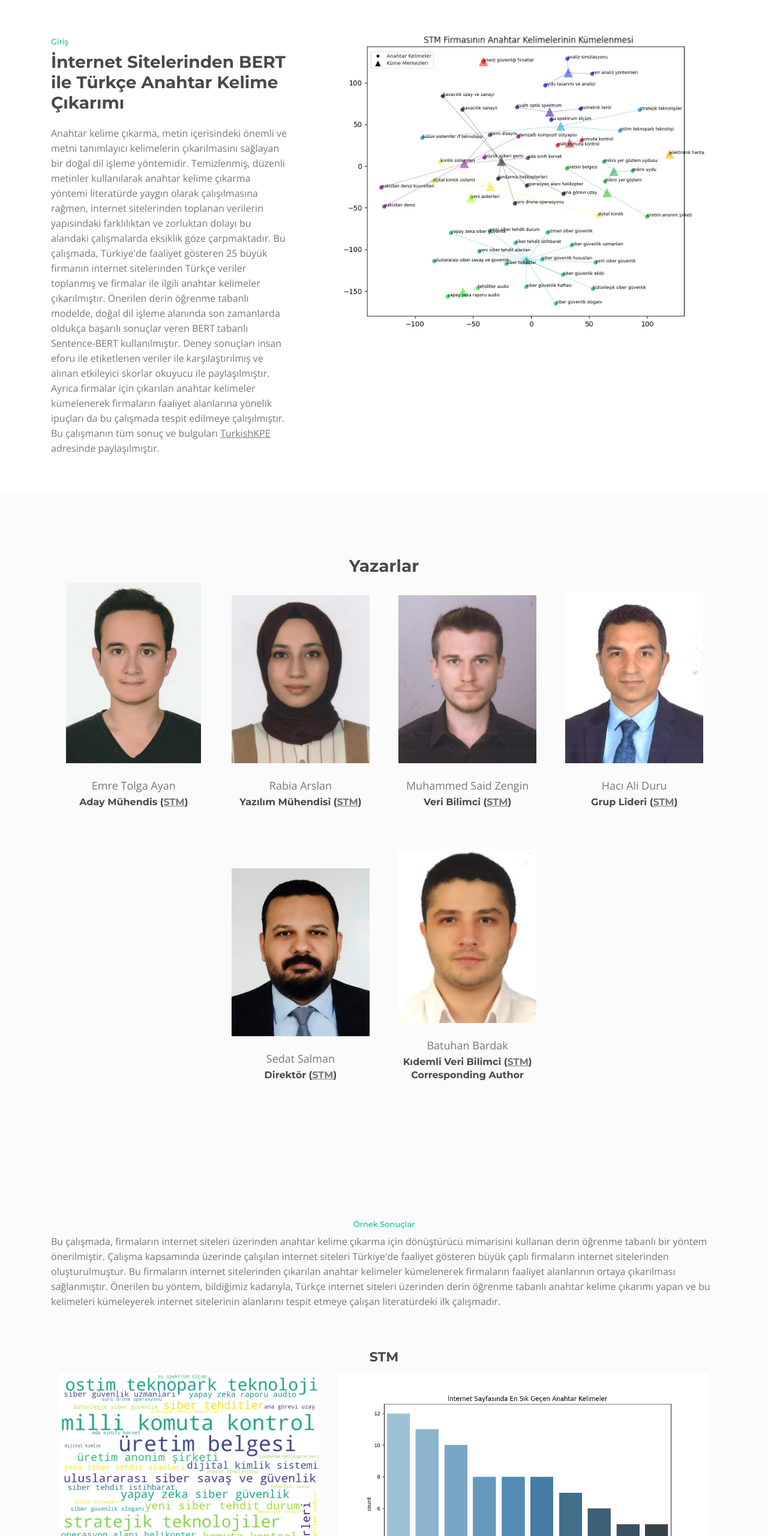
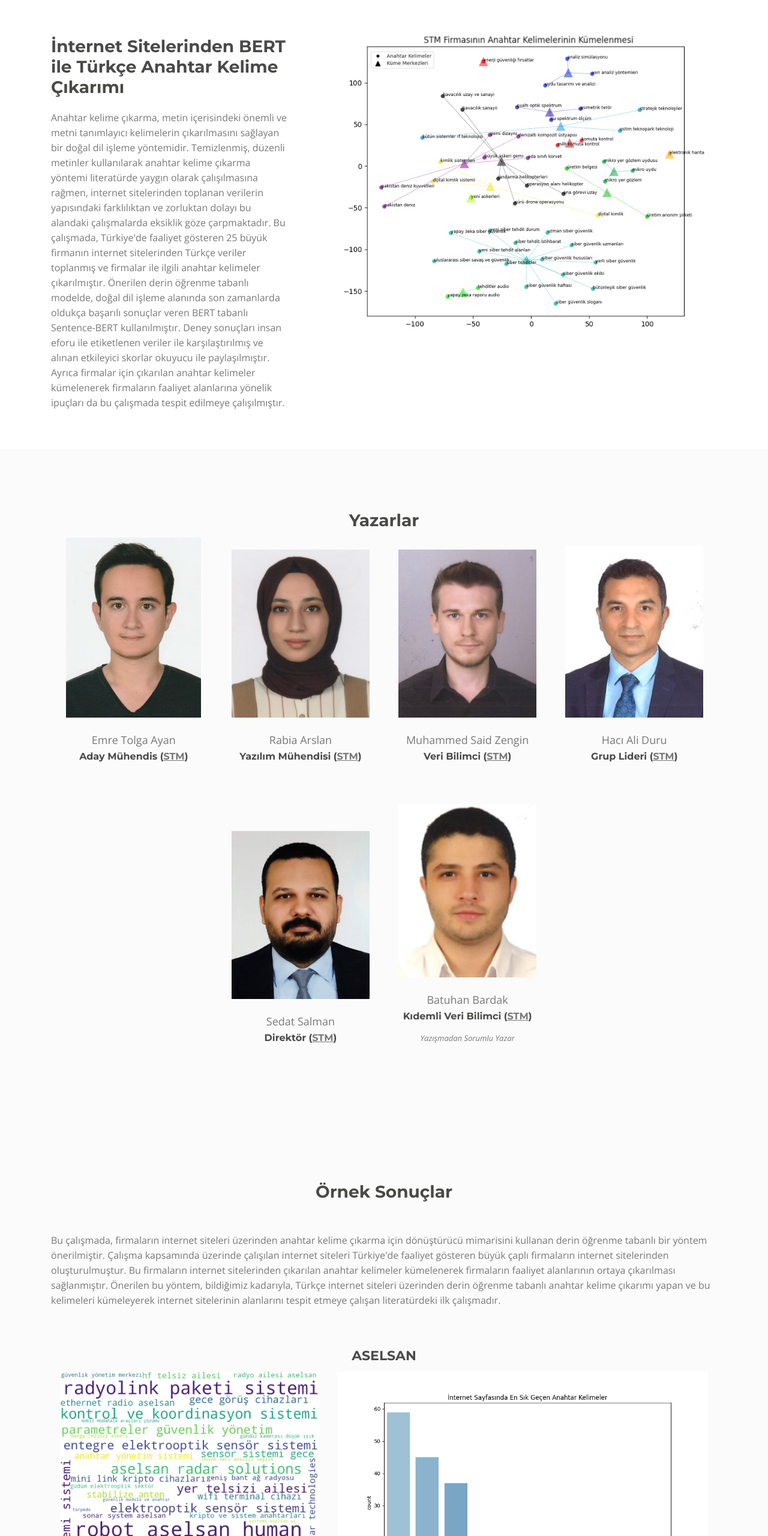
Before and after one commit to TurkishKPE/TurkishKPE.github.io, a plain HTML site: page index.html in a window 1280 px wide. Shown: the part 946-3506 px from the top of the page at 60% size. Drawn offline with nearby package versions, Linux system fonts and the light colour scheme.

Commit message:
refactor

```diff
--- a/index.html
+++ b/index.html
@@ -74,9 +74,8 @@
             <div class="row">
                 <div class="col-lg-5">
                     <div class="text-container">
-                        <div class="section-title">Giriş</div>
                         <h2>İnternet Sitelerinden BERT ile Türkçe Anahtar Kelime Çıkarımı</h2>
-                        <p>Anahtar kelime çıkarma, metin içerisindeki önemli ve metni tanımlayıcı kelimelerin çıkarılmasını sağlayan bir doğal dil işleme yöntemidir. Temizlenmiş, düzenli metinler kullanılarak anahtar kelime çıkarma yöntemi literatürde yaygın olarak çalışılmasına rağmen, internet sitelerinden toplanan verilerin yapısındaki farklılıktan ve zorluktan dolayı bu alandaki çalışmalarda eksiklik göze çarpmaktadır. Bu çalışmada, Türkiye'de faaliyet gösteren 25 büyük firmanın internet sitelerinden Türkçe veriler toplanmış ve firmalar ile ilgili anahtar kelimeler çıkarılmıştır. Önerilen derin öğrenme tabanlı modelde, doğal dil işleme alanında son zamanlarda oldukça başarılı sonuçlar veren BERT tabanlı Sentence-BERT kullanılmıştır. Deney sonuçları insan eforu ile etiketlenen veriler ile karşılaştırılmış ve alınan etkileyici skorlar okuyucu ile paylaşılmıştır. Ayrıca firmalar için çıkarılan anahtar kelimeler kümelenerek firmaların faaliyet alanlarına yönelik ipuçları da bu çalışmada tespit edilmeye çalışılmıştır. Bu çalışmanın tüm sonuç ve bulguları <a href="https://turkishkpe.github.io">TurkishKPE</a> adresinde paylaşılmıştır.</p>
+                        <p>Anahtar kelime çıkarma, metin içerisindeki önemli ve metni tanımlayıcı kelimelerin çıkarılmasını sağlayan bir doğal dil işleme yöntemidir. Temizlenmiş, düzenli metinler kullanılarak anahtar kelime çıkarma yöntemi literatürde yaygın olarak çalışılmasına rağmen, internet sitelerinden toplanan verilerin yapısındaki farklılıktan ve zorluktan dolayı bu alandaki çalışmalarda eksiklik göze çarpmaktadır. Bu çalışmada, Türkiye'de faaliyet gösteren 25 büyük firmanın internet sitelerinden Türkçe veriler toplanmış ve firmalar ile ilgili anahtar kelimeler çıkarılmıştır. Önerilen derin öğrenme tabanlı modelde, doğal dil işleme alanında son zamanlarda oldukça başarılı sonuçlar veren BERT tabanlı Sentence-BERT kullanılmıştır. Deney sonuçları insan eforu ile etiketlenen veriler ile karşılaştırılmış ve alınan etkileyici skorlar okuyucu ile paylaşılmıştır. Ayrıca firmalar için çıkarılan anahtar kelimeler kümelenerek firmaların faaliyet alanlarına yönelik ipuçları da bu çalışmada tespit edilmeye çalışılmıştır.</p>
                     </div> <!-- end of text-container -->
                 </div> <!-- end of col -->
                 <div class="col-lg-7">
@@ -157,7 +156,7 @@
                             <img class="img-fluid" src="images/team_batuhan.jpeg" alt="alternative">
                         </div> <!-- end of image wrapper -->
                         <p class="p-large">Batuhan Bardak</p>
-                        <p class="job-title">Kıdemli Veri Bilimci (<a href="https://www.stm.com.tr/">STM</a>) Corresponding Author</p>
+                        <p class="job-title">Kıdemli Veri Bilimci (<a href="https://www.stm.com.tr/">STM</a>)</p><i style="font-size:13px">Yazışmadan Sorumlu Yazar</i>
                     </div> <!-- end of team-member -->
                     <!-- end of team member -->
                 </div> <!-- end of col -->
@@ -171,21 +170,21 @@
         <div class="container">
             <div class="row">
                 <div class="col-lg-12">
-                    <div class="section-title">Örnek Sonuçlar</div>
+                    <h2>Örnek Sonuçlar</h2>
                     <p>Bu çalışmada, firmaların internet siteleri üzerinden anahtar kelime çıkarma için dönüştürücü mimarisini kullanan derin öğrenme tabanlı bir yöntem önerilmiştir. Çalışma kapsamında üzerinde çalışılan internet siteleri Türkiye'de faaliyet gösteren büyük çaplı firmaların internet sitelerinden oluşturulmuştur. Bu firmaların internet sitelerinden çıkarılan anahtar kelimeler kümelenerek firmaların faaliyet alanlarının ortaya çıkarılması sağlanmıştır. Önerilen bu yöntem, bildiğimiz kadarıyla, Türkçe internet siteleri üzerinden derin öğrenme tabanlı anahtar kelime çıkarımı yapan ve bu kelimeleri kümeleyerek internet sitelerinin alanlarını tespit etmeye çalışan literatürdeki ilk çalışmadır.</p>
 
                     <br><br>
                     <div class="container">
-                        <h3>STM</h3>
+                        <h3>ASELSAN</h3>
                         <div class="row">
                             <div class="col-lg-5">
                                 <div class="text-container">
-                                    <img class="img-fluid" src="images/stm_wordcloud.png" alt="alternative">
+                                    <img class="img-fluid" src="images/aselsan_wordcloud.png" alt="alternative">
                                 </div>
                             </div>
                             <div class="col-lg-7">
                                 <div class="image-container">
-                                    <img class="img-fluid" src="images/stm_histogram.png" alt="alternative">
+                                    <img class="img-fluid" src="images/aselsan_histogram.png" alt="alternative">
                                 </div>
                             </div>
                         </div>
@@ -193,16 +192,16 @@
 
                     <br><br><br>
                     <div class="container">
-                        <h3>TEI</h3>
+                        <h3>TUSAŞ</h3>
                         <div class="row">
                             <div class="col-lg-5">
                                 <div class="text-container">
-                                    <img class="img-fluid" src="images/tei_wordcloud.png" alt="alternative">
+                                    <img class="img-fluid" src="images/tusas_wordcloud.png" alt="alternative">
                                 </div>
                             </div>
                             <div class="col-lg-7">
                                 <div class="image-container">
-                                    <img class="img-fluid" src="images/tei_histogram.png" alt="alternative">
+                                    <img class="img-fluid" src="images/tusas_histogram.png" alt="alternative">
                                 </div>
                             </div>
                         </div>
```
Also changed, not shown: images/aselsan_histogram.png (added), images/aselsan_wordcloud.png (added), images/intro-office.jpg (deleted), images/services-1.jpg (deleted), images/services-2.jpg (deleted), images/services-3.jpg (deleted), images/stm_histogram.png (deleted), images/stm_wordcloud.png (deleted), images/team-1.png (deleted), images/tei_histogram.png (deleted), images/tei_wordcloud.png (deleted), images/tusas_histogram.png (added), images/tusas_wordcloud.png (added).
